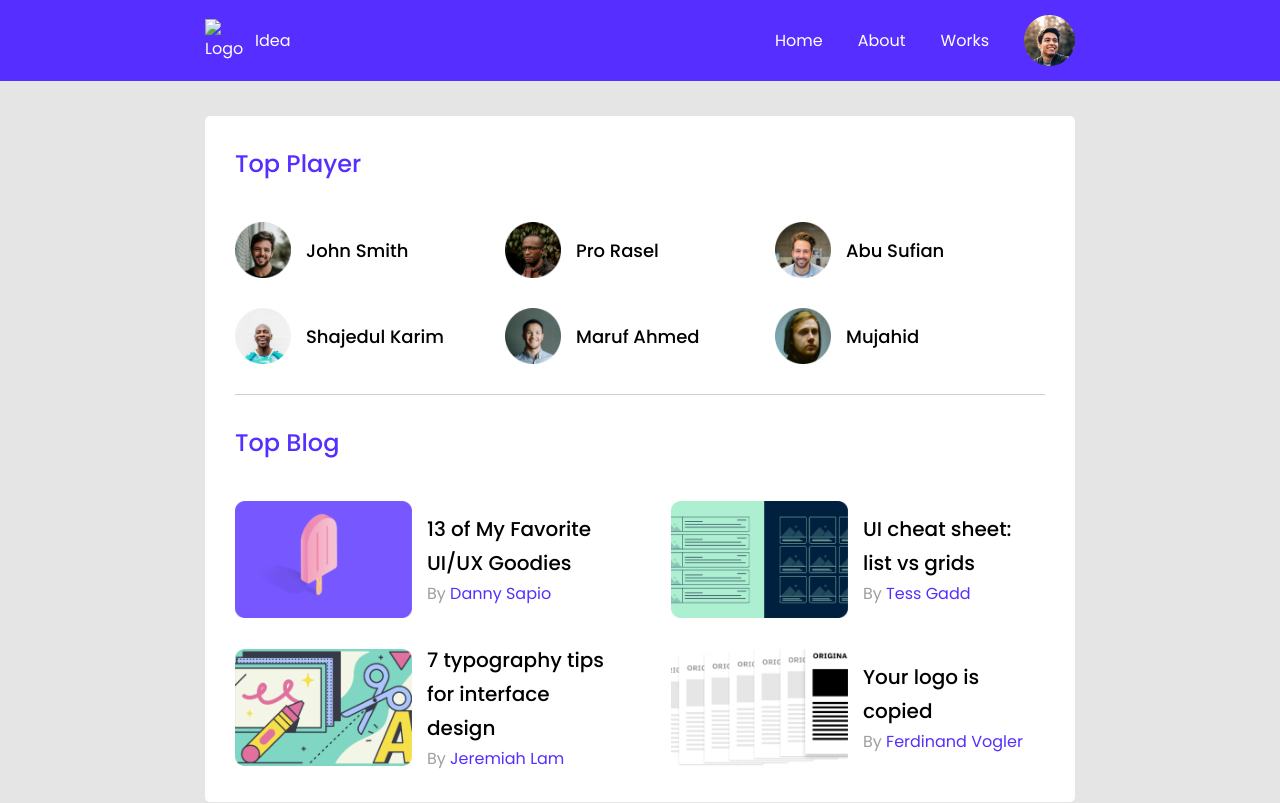
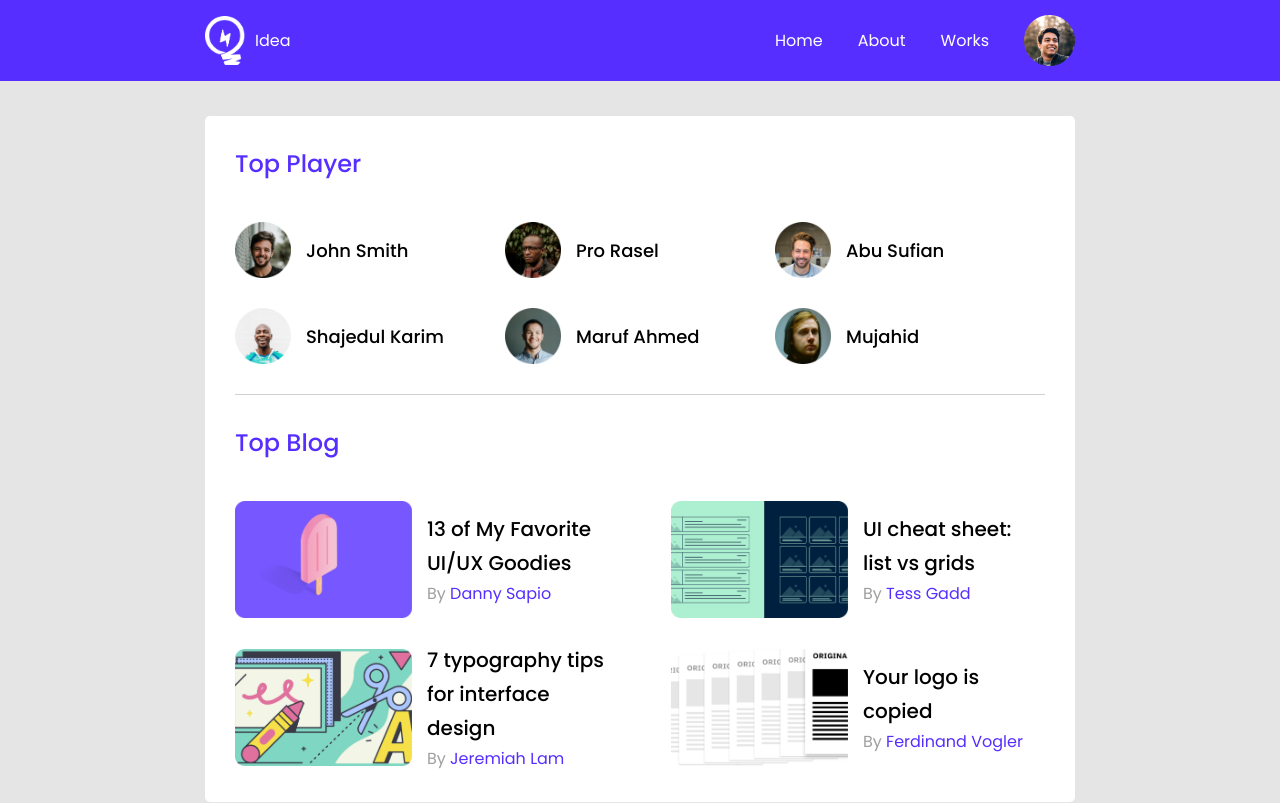
Before and after one commit to mdtahidulislam/leader-board, a plain HTML site: page index.html in a window 1280 px wide. Shown: the top 803 px of the page. Drawn offline with Linux system fonts and the light colour scheme; the site is published under a folder, as on GitHub Pages, so addresses that start at the root find nothing.

Commit message:
Update index.html

```diff
--- a/index.html
+++ b/index.html
@@ -18,7 +18,7 @@
             <div class="menu-area">
                 <div class="logo">
                     <a href="">
-                        <img src="/images/icons/logo.png" alt="Logo">Idea
+                        <img src="./images/icons/logo.png" alt="Logo">Idea
                     </a>
                 </div>
                 <ul class="menu">
```
